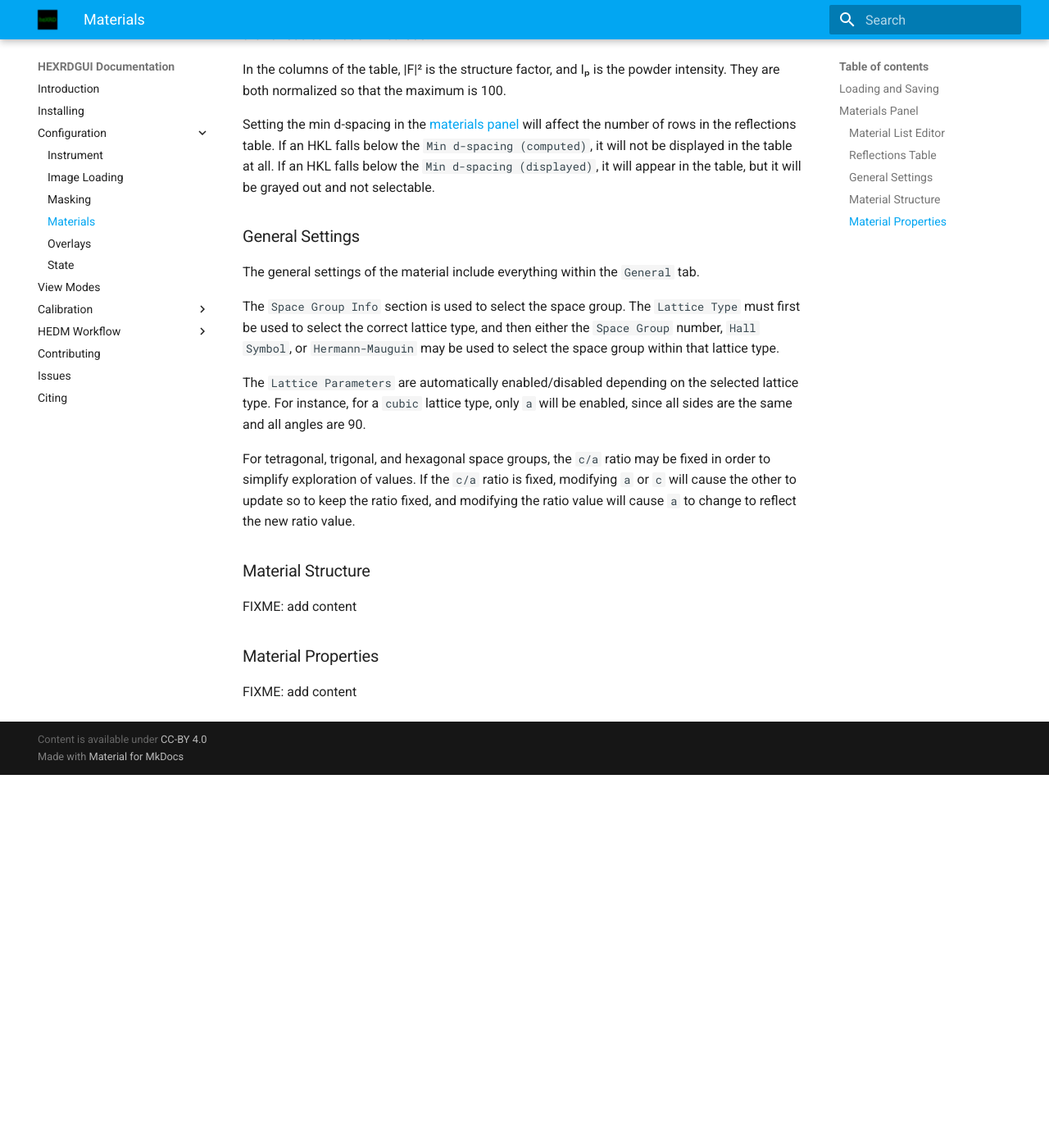
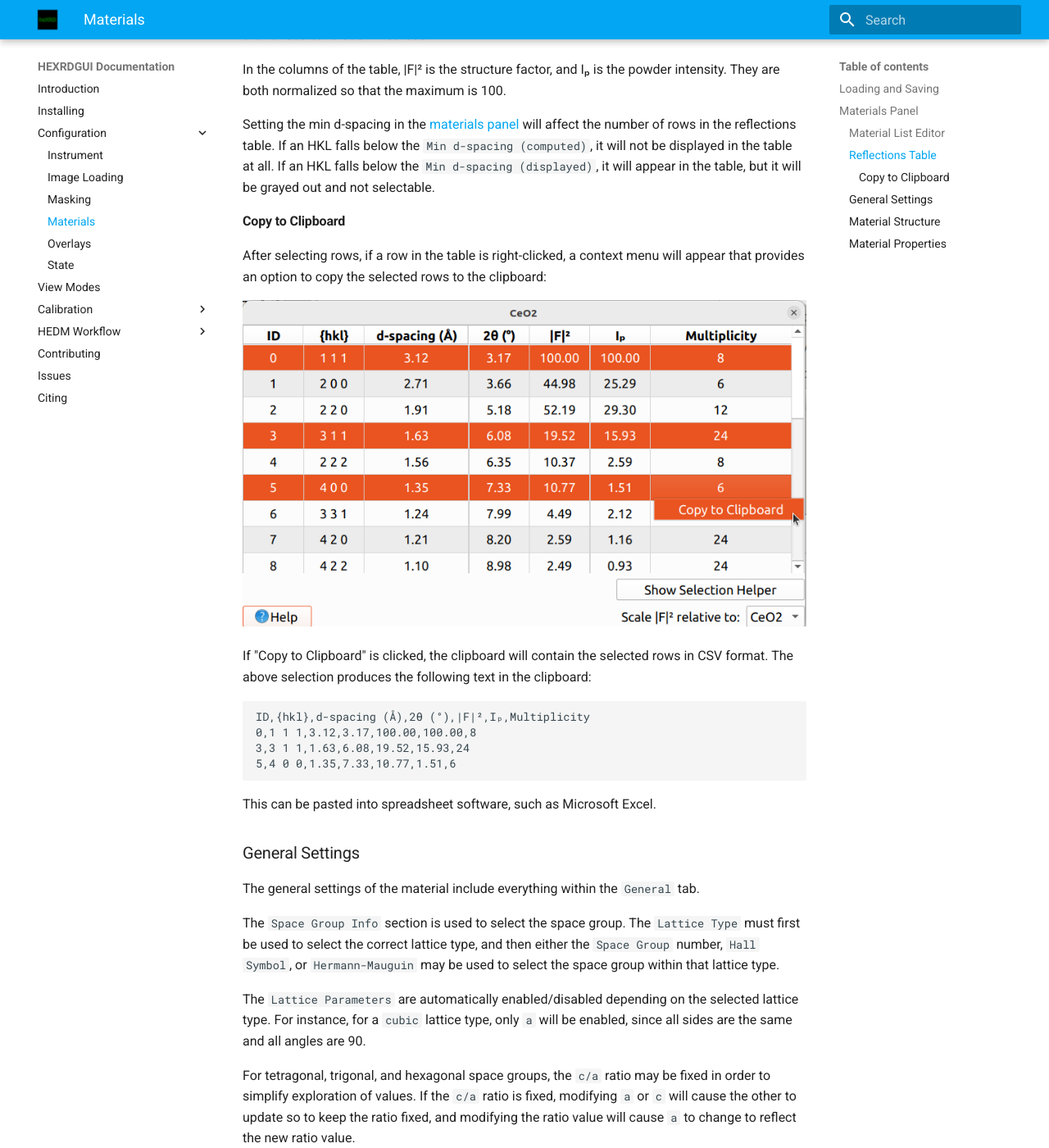
Before and after one commit to HEXRD/hexrdgui-docs, an MkDocs documentation site: the page built from docs/configuration/materials.md, in a window 1280 px wide and 1400 px high, scrolled down 3994 px. Shown: the whole window at 82% size. Built offline with MkDocs 1.6.1 and Material for MkDocs 9.7.7, drawn with Linux system fonts in a browser that asks for light colours; before the commit the page ends 4939 px from its top, so only the background shows below that.

Commit message:
Add "Copy to Clipboard" documentation
Signed-off-by: Patrick Avery <patrick.avery@kitware.com>

````diff
--- a/docs/configuration/materials.md
+++ b/docs/configuration/materials.md
@@ -93,6 +93,26 @@ the number of rows in the reflections table. If an HKL falls below the
 If an HKL falls below the `Min d-spacing (displayed)`, it will appear in the table,
 but it will be grayed out and not selectable.
 
+#### Copy to Clipboard
+
+After selecting rows, if a row in the table is right-clicked, a context menu will
+appear that provides an option to copy the selected rows to the clipboard:
+
+![Reflections Table Copy to Clipboard](img/reflections_table_copy_to_clipboard.png)
+
+If "Copy to Clipboard" is clicked, the clipboard will contain the
+selected rows in CSV format. The above selection produces the following text
+in the clipboard:
+
+```
+ID,{hkl},d-spacing (Å),2θ (°),|F|²,Iₚ,Multiplicity
+0,1 1 1,3.12,3.17,100.00,100.00,8
+3,3 1 1,1.63,6.08,19.52,15.93,24
+5,4 0 0,1.35,7.33,10.77,1.51,6
+```
+
+This can be pasted into spreadsheet software, such as Microsoft Excel.
+
 ### General Settings
 
 The general settings of the material include everything within the `General`
````
Also changed, not shown: docs/configuration/img/reflections_table_copy_to_clipboard.png (added).
